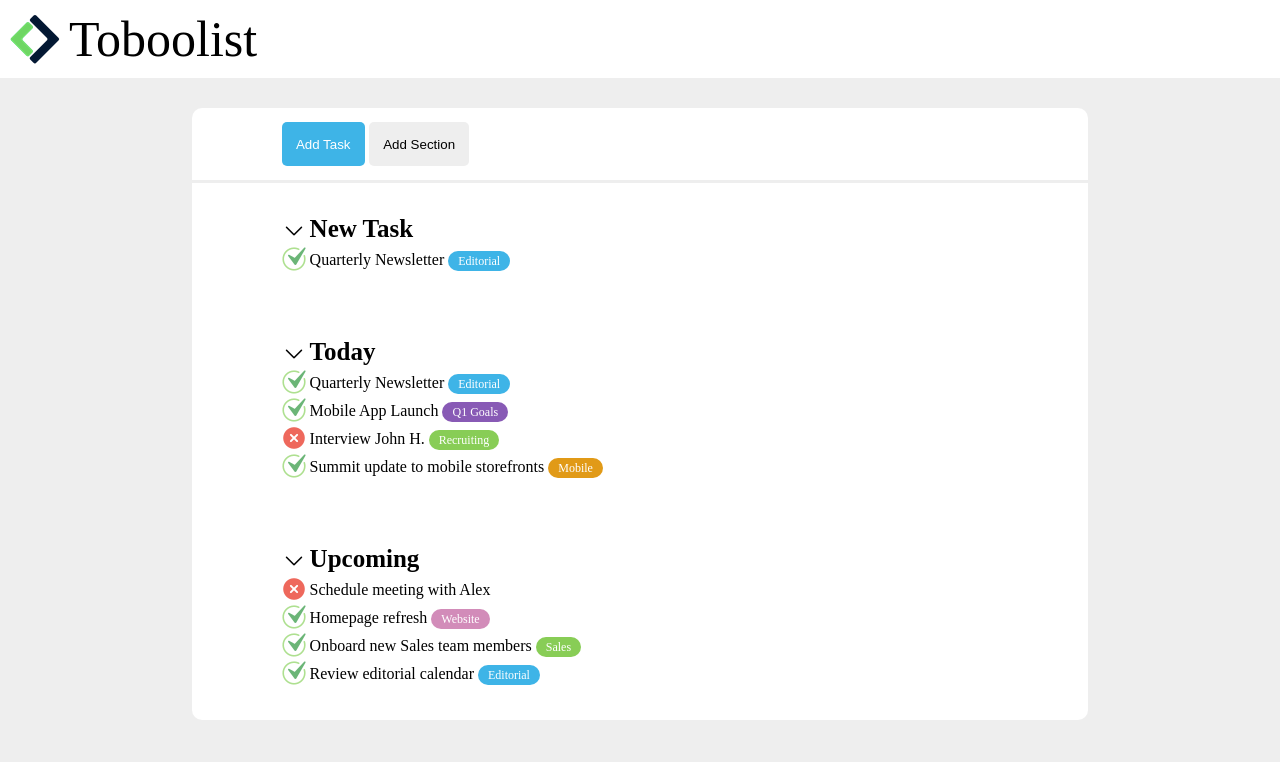
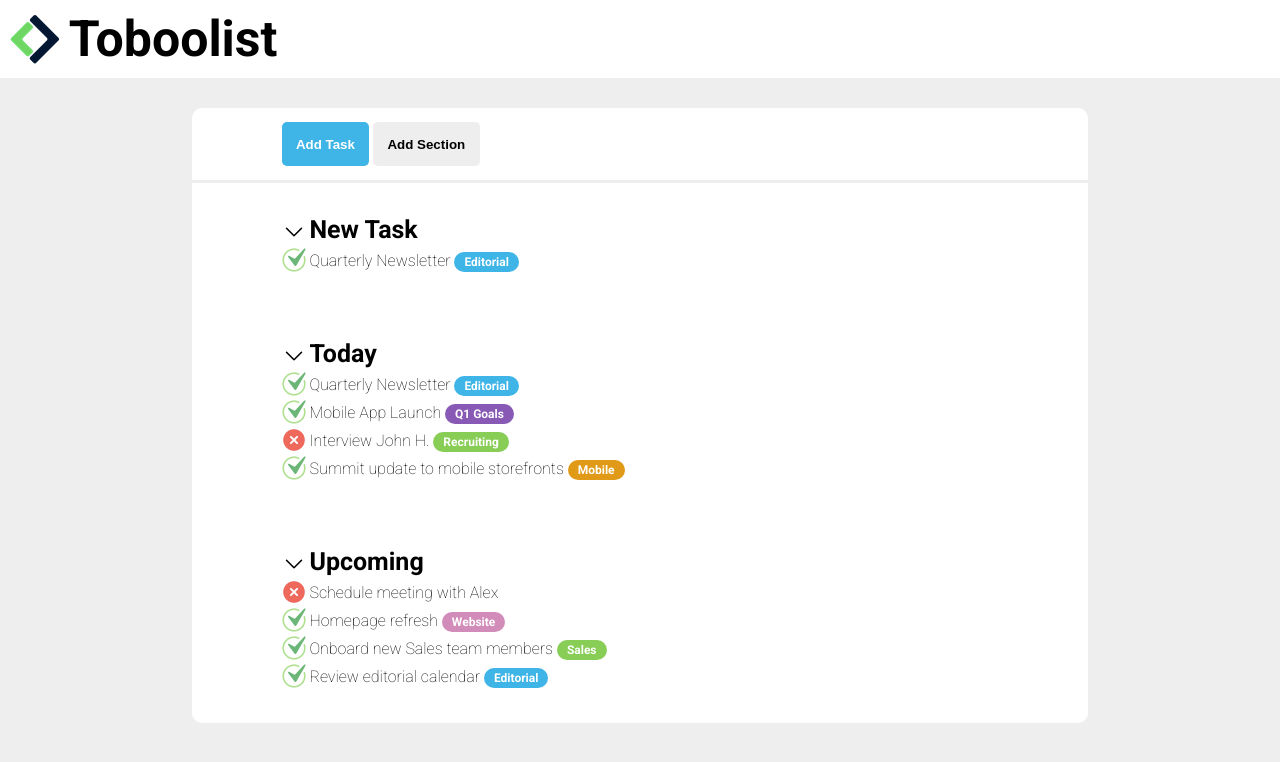
Before and after one commit to rachelpatrocinio/html-css-toboolist, a plain HTML site: page index.html in a window 1280 px wide. Drawn offline with Linux system fonts and the light colour scheme.

Commit message:
ADD: Last Commit - Added new Font

```diff
--- a/index.html
+++ b/index.html
@@ -3,6 +3,9 @@
 <head>
     <meta charset="UTF-8">
     <meta name="viewport" content="width=device-width, initial-scale=1.0">
+    <link rel="preconnect" href="https://fonts.googleapis.com">
+    <link rel="preconnect" href="https://fonts.gstatic.com" crossorigin>
+    <link href="https://fonts.googleapis.com/css2?family=Roboto:wght@100;700&display=swap" rel="stylesheet">
     <link rel="stylesheet" href="./style.css">
     <title>html-css-toboolist</title>
 </head>
--- a/style.css
+++ b/style.css
@@ -10,6 +10,7 @@ ul{
 
 body{
     background-color: #eeeeee;
+    font-family: 'Roboto', sans-serif;
 }
 
 /* Header */
@@ -25,7 +26,7 @@ body{
 .header-title{
     display: inline-block;
     font-size: 50px;
-    font-weight: 400;
+    font-weight: 700;
     margin-left: 5px;
     vertical-align: bottom;
 }
@@ -56,6 +57,7 @@ body{
     cursor: pointer;
     border: none;
     border-radius: 5px;
+    font-weight: 700;
 }
 
 .buttons:hover{
@@ -101,6 +103,7 @@ body{
 .highlight{
     padding: 3px 10px;
     font-size: 12px;
+    font-weight: 700;
     border-radius: 10px;
     color: #ffffff;
     vertical-align: super;
```
